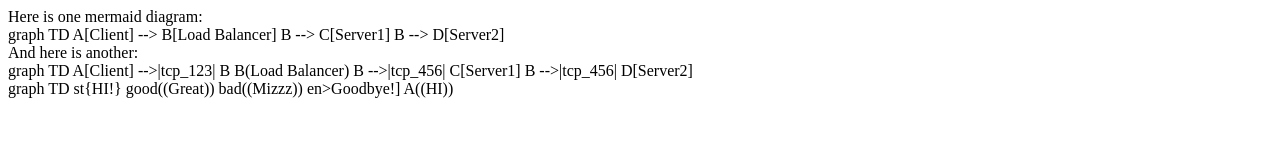
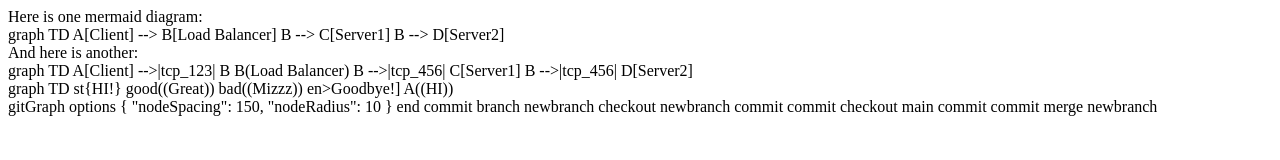
Before and after one commit to valnet91/exemples-mermaid, a plain HTML site: page index.html in a window 1280 px wide. Drawn offline with Linux system fonts and the light colour scheme; a script that the page names is missing.

Commit message:
index test pour github pour  Mermaid 5

```diff
--- a/index.html
+++ b/index.html
@@ -37,5 +37,23 @@
             en>Goodbye!]
             A((HI))
         </div>
+        <div class="mermaid">
+            gitGraph
+            options
+            {
+                "nodeSpacing": 150,
+                "nodeRadius": 10
+            }
+            end
+            commit
+            branch newbranch
+            checkout newbranch
+            commit
+            commit
+            checkout main
+            commit
+            commit
+            merge newbranch
+        </div>
     </body>
 </html>
```
